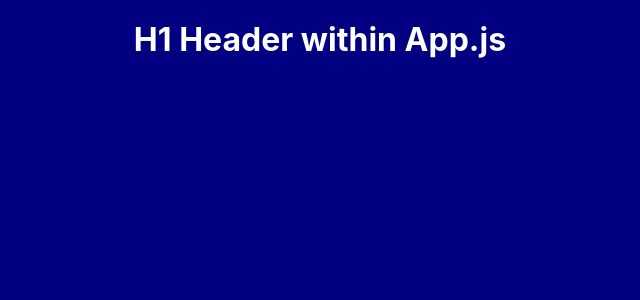
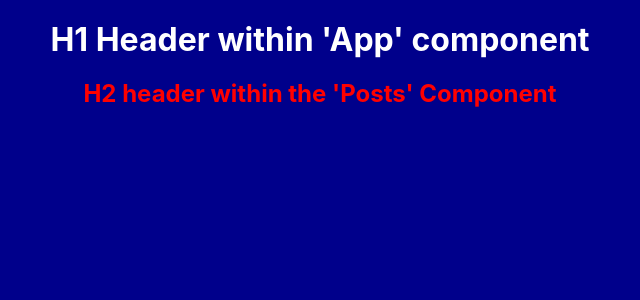
Before and after one commit to jonnytse/graphql-react-app, a React (Create React App) app in the folder client/: page / in a window 1280 px wide. Shown: the top 300 px of the page, without its empty margins (320-960 px from the left). Built offline with nearby package versions, Linux system fonts and the light colour scheme.

Commit message:
app.js component created within container folder, and rendering H1 to browser; Posts component also created and rendering H2 to browser

```diff
--- /dev/null
+++ b/client/src/components/Posts/Posts.js
@@ -0,0 +1,14 @@
+import React, { Component } from 'react';
+import styles from './Posts.modules.scss';
+
+class Posts extends Component {
+    render() {
+        return (
+            <div className={styles.posts}>
+                <h2>H2 header within the 'Posts' Component</h2>
+            </div>
+        )
+    }
+}
+
+export default Posts;
--- /dev/null
+++ b/client/src/components/Posts/index.js
@@ -0,0 +1,3 @@
+import Posts from './Posts';
+
+export default Posts;
--- a/client/src/container/App/App.js
+++ b/client/src/container/App/App.js
@@ -1,11 +1,13 @@
 import React, { Component } from 'react';
 import styles from './App.module.scss';
+import Posts from '../../components/Posts';
 
 class App extends Component {
   render(){
     return (
       <div className={styles.App}>
-        <h1>H1 Header within App.js</h1>
+        <h1>H1 Header within 'App' component</h1>
+        <Posts />
       </div>
     );
   }
--- a/client/src/container/App/App.module.scss
+++ b/client/src/container/App/App.module.scss
@@ -8,6 +8,11 @@
     text-align: center;
     color: white;
     min-height: 100vh;
-    background-color: navy;
-    padding: 20px;
+    background-color: darkblue;
+    padding-top: 20px;
   }
+
+  h2 {
+    color: red;
+    padding-top: 20px;
+  }
```
Also changed, not shown: client/src/components/Posts/Posts.modules.scss (added).
